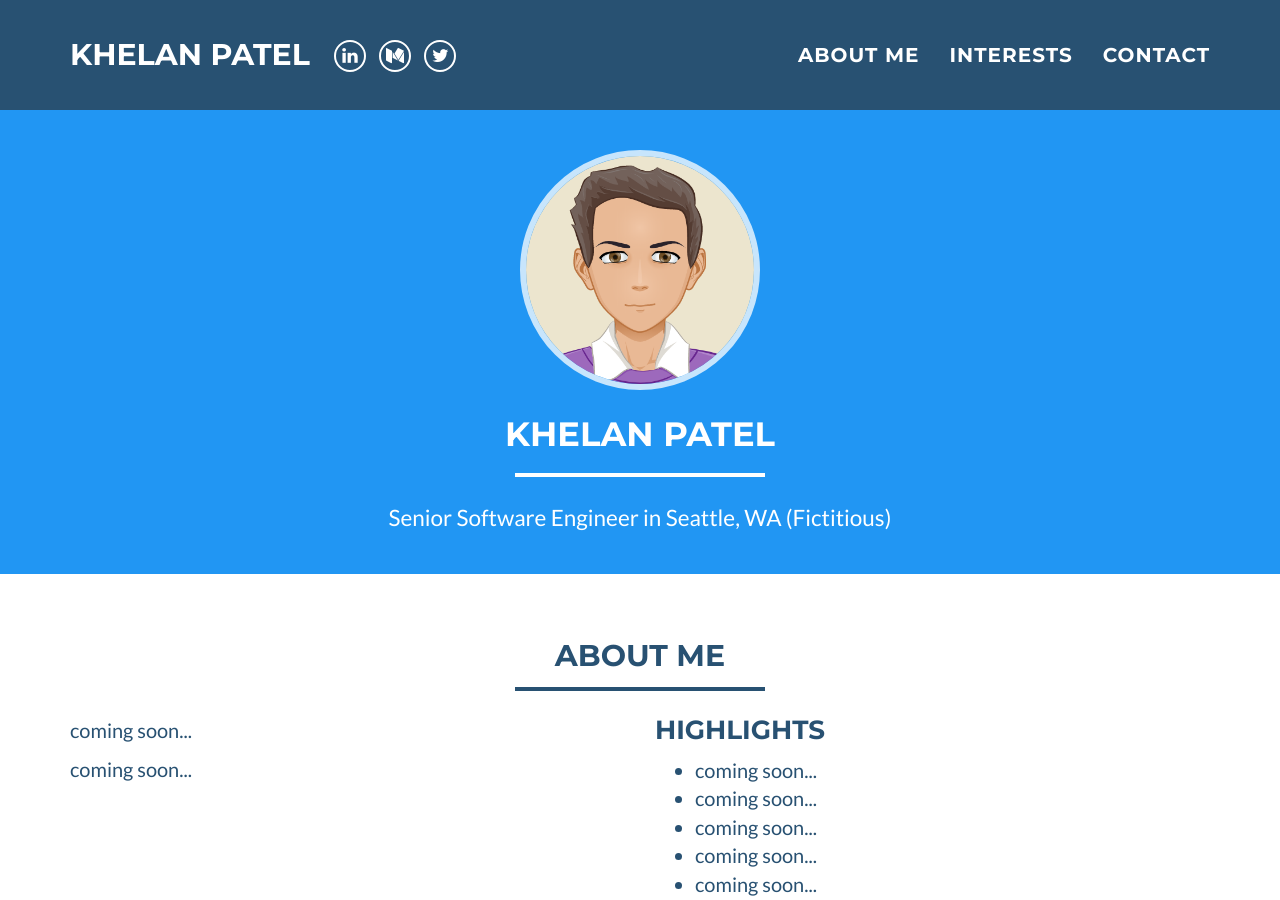
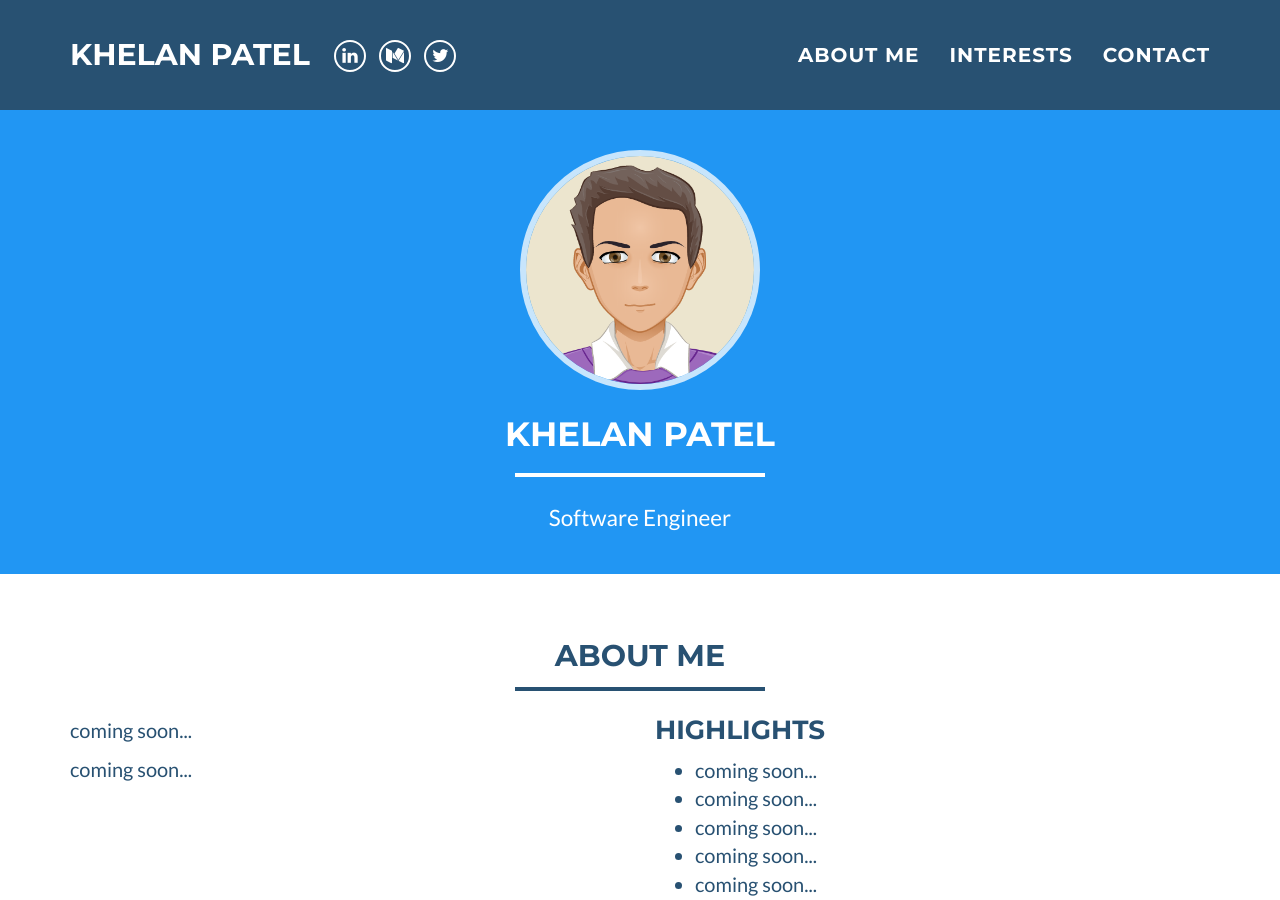
Before and after one commit to patelkhelan11/patelkhelan11.github.io, a Jekyll site: the page built from index.html, in a window 1280 px wide and 900 px high. Built offline with Jekyll 4.4.1, drawn with Linux system fonts in a browser that asks for light colours.

Commit message:
about me change
about me change

```diff
--- a/_config.yml
+++ b/_config.yml
@@ -3,7 +3,7 @@ name: Khelan Patel
 email:
 #canonical_url: https://edwinexemplar.com
 keywords: "Software Engineer, Python, Ruby, Machine Learning, Deep Learning, Startups, Agile, Pair Programming"
-skills: "Senior Software Engineer in Seattle, WA (Fictitious)"
+skills: "Software Engineer"
 baseurl:
 
 # Social networks usernames (many more available: google-plus, flickr, dribbble, pinterest, instagram, tumblr, linkedin, etc.)
```
